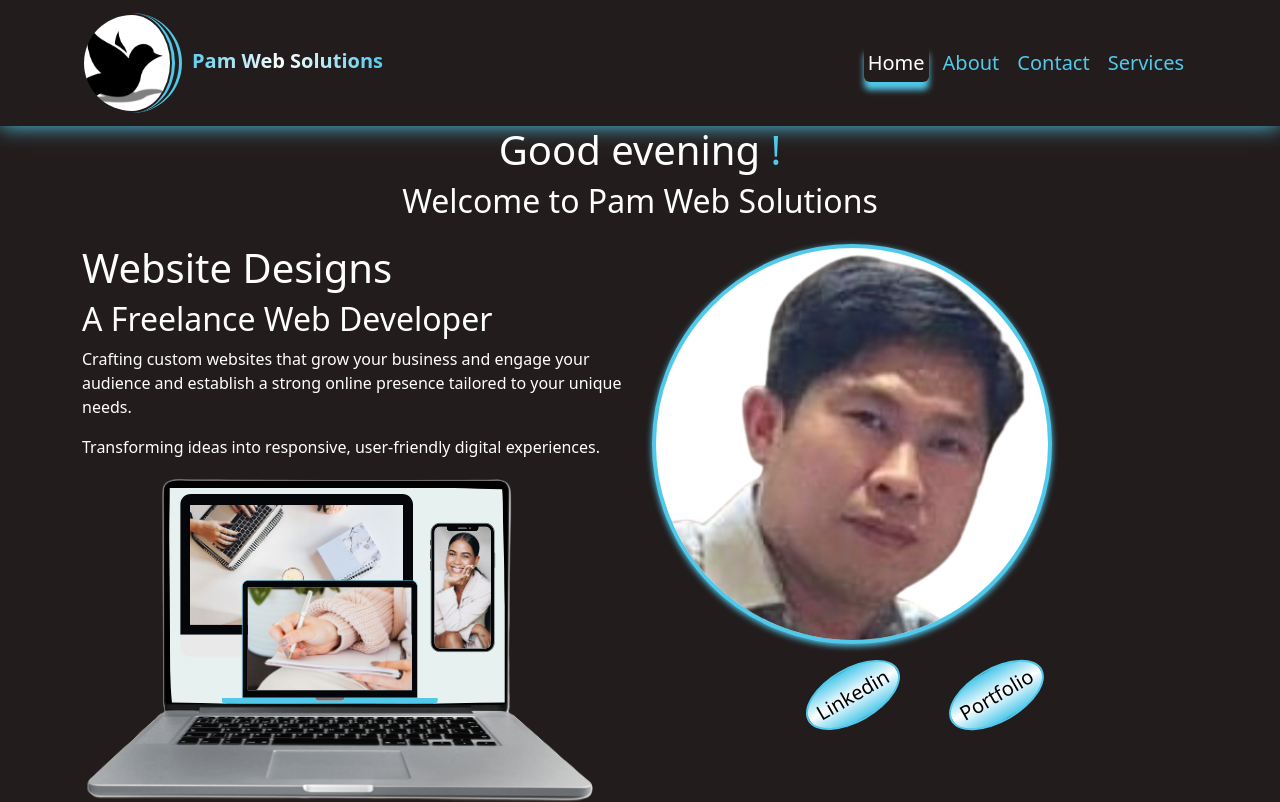
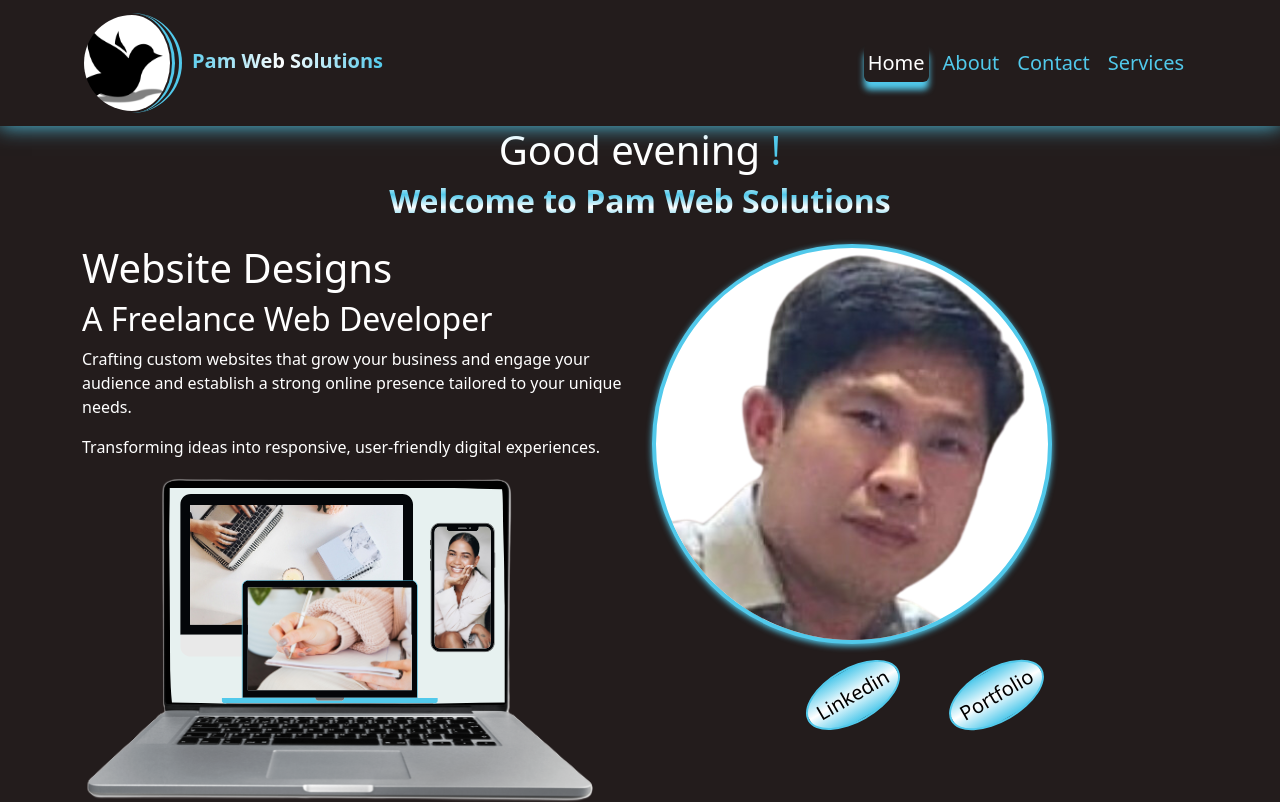
Before and after one commit to Markpm-code/pam-w-solutions, a React (Vite) app in the folder pam-websolutions/: page / in a window 1280 px wide. Shown: the top 802 px of the page. Built offline with nearby package versions, Linux system fonts and the light colour scheme.

Commit message:
add text gradient

```diff
--- /dev/null
+++ b/pam-websolutions/src/pages/About.css
@@ -0,0 +1,7 @@
+.about-page {
+    background: linear-gradient(to bottom, #FFFF, rgb(81, 201, 235), #FFFF, rgb(81, 201, 235));
+    -webkit-background-clip: text;
+    background-clip: text;
+    -webkit-text-fill-color: transparent;
+    font-weight:bolder;
+}
--- a/pam-websolutions/src/pages/About.tsx
+++ b/pam-websolutions/src/pages/About.tsx
@@ -1,9 +1,10 @@
 import { Link } from "react-router-dom";
+import "./About.css";
 
 const About = () => {
   return (
     <div>
-      <h1 className="text-center mt-4">About Page</h1>
+      <h1 className="text-center mt-4 about-page">About Page</h1>
       <div className="container">
         <p>
           Hi, I'm Marlon, the founder of Pam Web Solutions. My journey into web
--- a/pam-websolutions/src/pages/Contact.css
+++ b/pam-websolutions/src/pages/Contact.css
@@ -1,3 +1,12 @@
+.contact-me,
+.contact-form {
+    background: linear-gradient(to bottom, #FFFF, rgb(81, 201, 235), #FFFF, rgb(81, 201, 235));
+    -webkit-background-clip: text;
+    background-clip: text;
+    -webkit-text-fill-color: transparent;
+    font-weight:bolder;
+}
+
 .video-background {
     position: relative;
     width: 100%;
--- a/pam-websolutions/src/pages/Contact.tsx
+++ b/pam-websolutions/src/pages/Contact.tsx
@@ -5,7 +5,7 @@ import "./Contact.css";
 const Contact = () => {
   return (
     <div className="container-fluid mt-4">
-      <h1 className="text-center">Contact Me</h1>
+      <h1 className="text-center contact-me">Contact Me</h1>
       <div className="container">
         <p>
           Ready to take your online presence to the next level? I'd love to hear
@@ -30,7 +30,7 @@ const Contact = () => {
           Or simply fill out the form below, and I'll get back to you as soon as
           possible!
         </p>
-        <h2 className="text-center">Contact Form</h2>
+        <h2 className="text-center contact-form">Contact Form</h2>
         <div className="video-background rounded mt-4">
           <video autoPlay muted loop id="bg-video">
             <source src={Background} type="video/mp4" />
--- a/pam-websolutions/src/pages/Home.css
+++ b/pam-websolutions/src/pages/Home.css
@@ -1,7 +1,14 @@
 .home {
-  position: relative;
+  /* position: relative; */
 }
 
+.welcome-text {
+  background: linear-gradient(to bottom, #FFFF, rgb(81, 201, 235), #FFFF, rgb(81, 201, 235));
+  -webkit-background-clip: text;
+  background-clip: text;
+  -webkit-text-fill-color: transparent;
+  font-weight:bolder;
+}
 .profile {
   width: 400px;
   height: 400px;
--- a/pam-websolutions/src/pages/Home.tsx
+++ b/pam-websolutions/src/pages/Home.tsx
@@ -34,7 +34,7 @@ const Home = () => {
           <h1>
             {greetingMessage} <span className="exclamation-mark">!</span>
           </h1>
-          <h2 className="">Welcome to Pam Web Solutions</h2>
+          <h2 className="welcome-text">Welcome to Pam Web Solutions</h2>
         </div>
         <div className="container mt-4">
           <div className="row justify content-center">
--- a/pam-websolutions/src/pages/Services.css
+++ b/pam-websolutions/src/pages/Services.css
@@ -11,6 +11,14 @@
     color: rgb(81, 201, 235);
 }
 
+.services-page {
+    background: linear-gradient(to bottom, #FFFF, rgb(81, 201, 235), #FFFF, rgb(81, 201, 235));
+    -webkit-background-clip: text;
+    background-clip: text;
+    -webkit-text-fill-color: transparent;
+    font-weight:bolder;
+}
+
 @media only screen and (max-width: 540px) {
     .google-border {
         border-bottom: 2px solid rgb(81, 201, 235);
--- a/pam-websolutions/src/pages/Services.tsx
+++ b/pam-websolutions/src/pages/Services.tsx
@@ -10,7 +10,7 @@ import { Link } from "react-router-dom";
 const Services = () => {
   return (
     <div className="container mb-4 mt-4">
-      <h1 className="text-center">Services</h1>
+      <h1 className="text-center services-page">Services</h1>
       <p className="mb-4">
         At Pam Web Solutions, I provide a range of web development services
         designed to meet your specific business needs, no matter where you are
```
